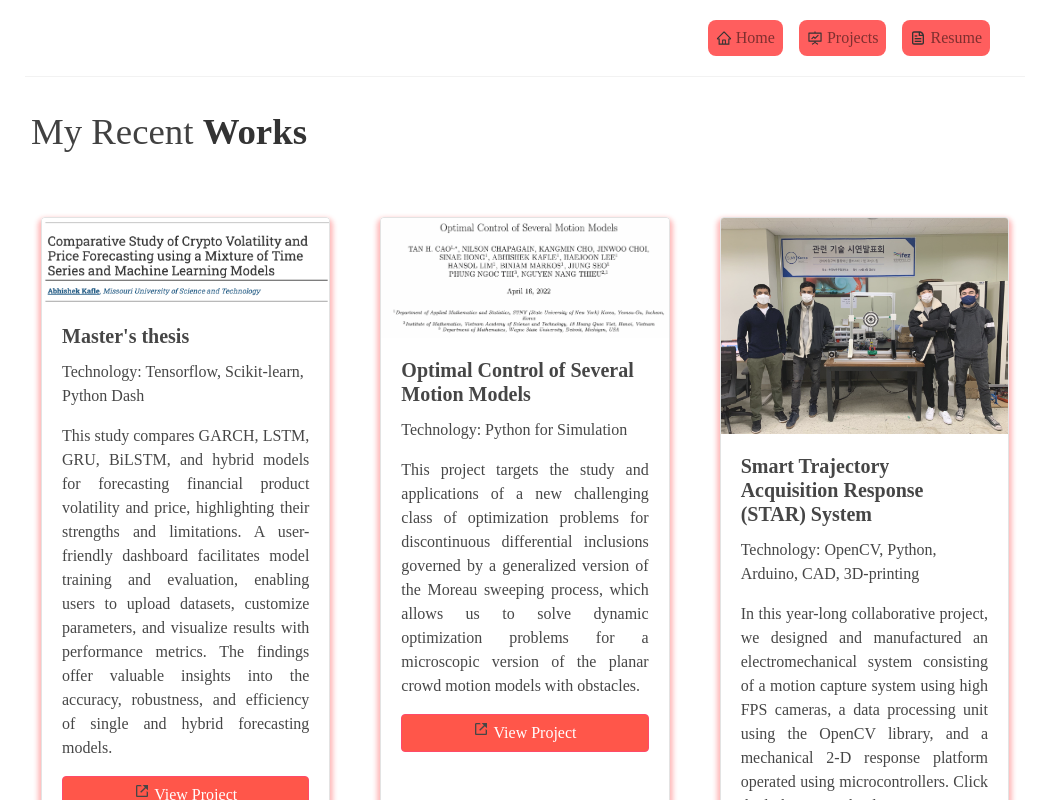
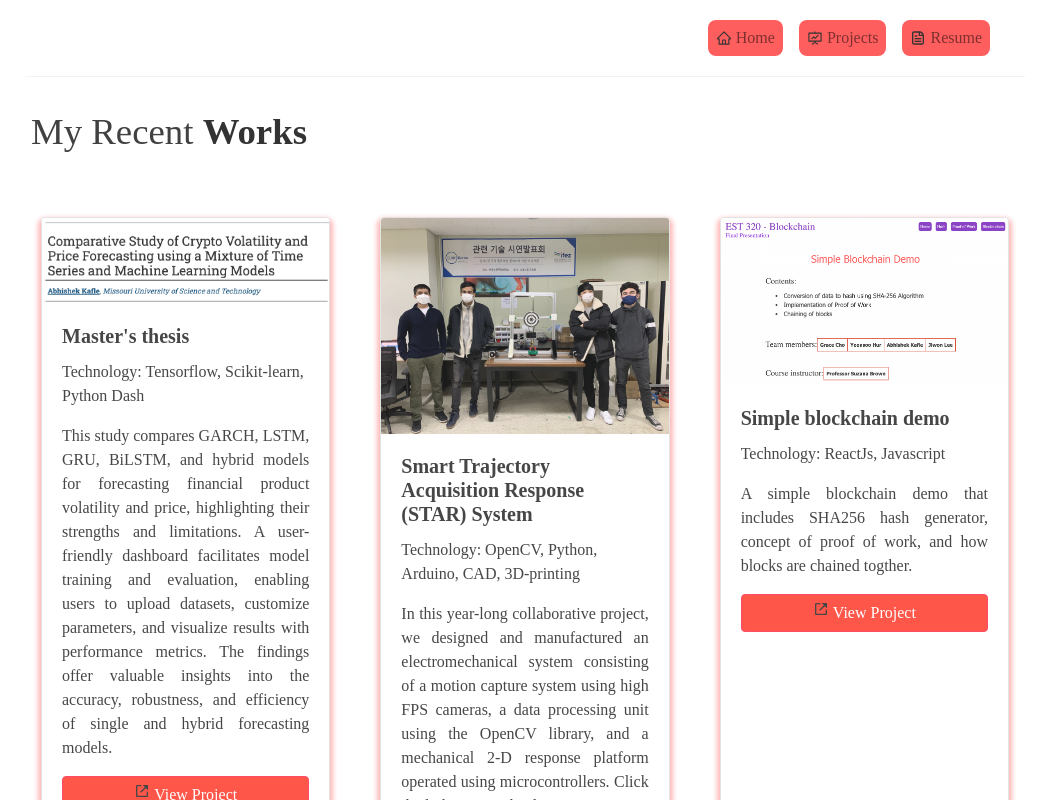
Before and after one commit to kafleBeast/kafle-portfolio, a React (Create React App) app: page /project in a window 1280 px wide. Shown: the top 800 px of the page, without its empty margins (115-1160 px from the left). Built offline with nearby package versions, Linux system fonts and the light colour scheme; the HTML template or start-up script is replaced by a standard one.

Commit message:
Update Projects.js
Removed the Optimal Control research from projects

```diff
--- a/src/Projects.js
+++ b/src/Projects.js
@@ -17,13 +17,13 @@ const PROJECTS = [
     description: "This study compares GARCH, LSTM, GRU, BiLSTM, and hybrid models for forecasting financial product volatility and price, highlighting their strengths and limitations. A user-friendly dashboard facilitates model training and evaluation, enabling users to upload datasets, customize parameters, and visualize results with performance metrics. The findings offer valuable insights into the accuracy, robustness, and efficiency of single and hybrid forecasting models.",
     url: "https://scholarsmine.mst.edu/masters_theses/8204/",
   },
-  {
-    image: research,
-    name: "Optimal Control of Several Motion Models",
-    technologyUsed: "Python for Simulation",
-    description: "This project targets the study and applications of a new challenging class of optimization problems for discontinuous differential inclusions governed by a generalized version of the Moreau sweeping process, which allows us to solve dynamic optimization problems for a microscopic version of the planar crowd motion models with obstacles.",
-    url: "https://arxiv.org/abs/2205.00260",
-  },
+  // {
+  //   image: research,
+  //   name: "Optimal Control of Several Motion Models",
+  //   technologyUsed: "Python for Simulation",
+  //   description: "This project targets the study and applications of a new challenging class of optimization problems for discontinuous differential inclusions governed by a generalized version of the Moreau sweeping process, which allows us to solve dynamic optimization problems for a microscopic version of the planar crowd motion models with obstacles.",
+  //   url: "https://arxiv.org/abs/2205.00260",
+  // },
   {
     image: seniorDesign,
     name: "Smart Trajectory Acquisition Response (STAR) System",
```
